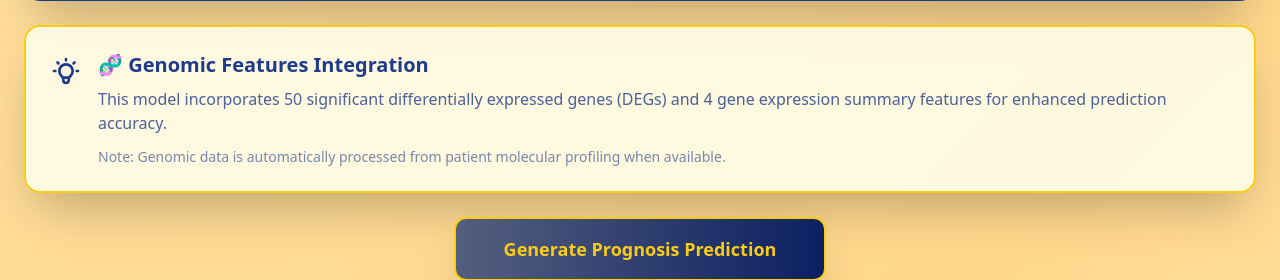
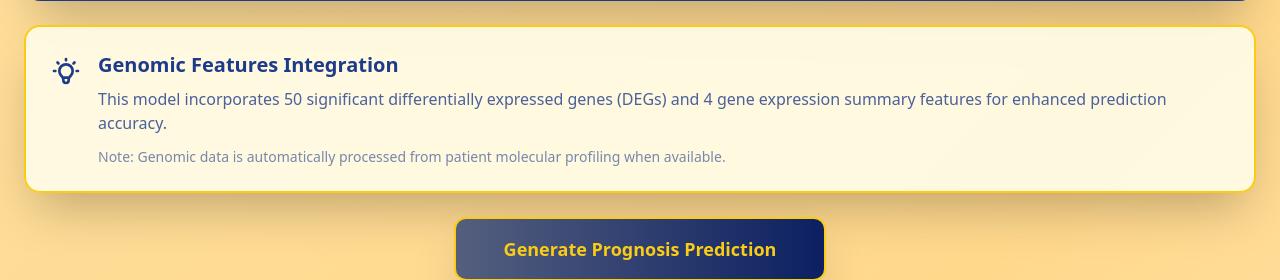
Before and after one commit to taiba-shamim/HCC-Prognosis-App, a Flask app: page / in a window 1280 px wide. Shown: the part 1071-1351 px from the top of the page. Run offline with Flask 3, Linux system fonts and the light colour scheme; some libraries are stand-ins or nearby versions.

Commit message:
emoji removed

```diff
--- a/templates/index.html
+++ b/templates/index.html
@@ -208,7 +208,7 @@
                             <path stroke-linecap="round" stroke-linejoin="round" stroke-width="2" d="M9.663 17h4.673M12 3v1m6.364 1.636l-.707.707M21 12h-1M4 12H3m3.343-5.657l-.707-.707m2.828 9.9a5 5 0 117.072 0l-.548.547A3.374 3.374 0 0014 18.469V19a2 2 0 11-4 0v-.531c0-.895-.356-1.754-.988-2.386l-.548-.547z"></path>
                         </svg>
                         <div>
-                            <h3 class="text-xl font-bold text-blue-900 mb-2">🧬 Genomic Features Integration</h3>
+                            <h3 class="text-xl font-bold text-blue-900 mb-2"> Genomic Features Integration</h3>
                             <p class="text-blue-900/80 mb-3">
                                 This model incorporates 50 significant differentially expressed genes (DEGs) and 4 gene expression summary features for enhanced prediction accuracy.
                             </p>
```
